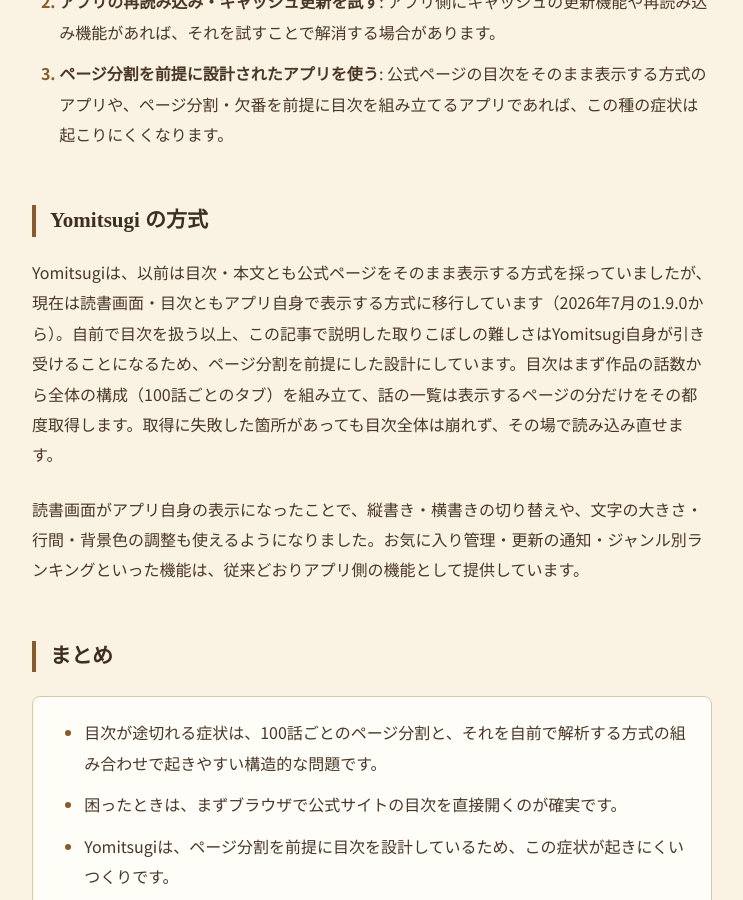
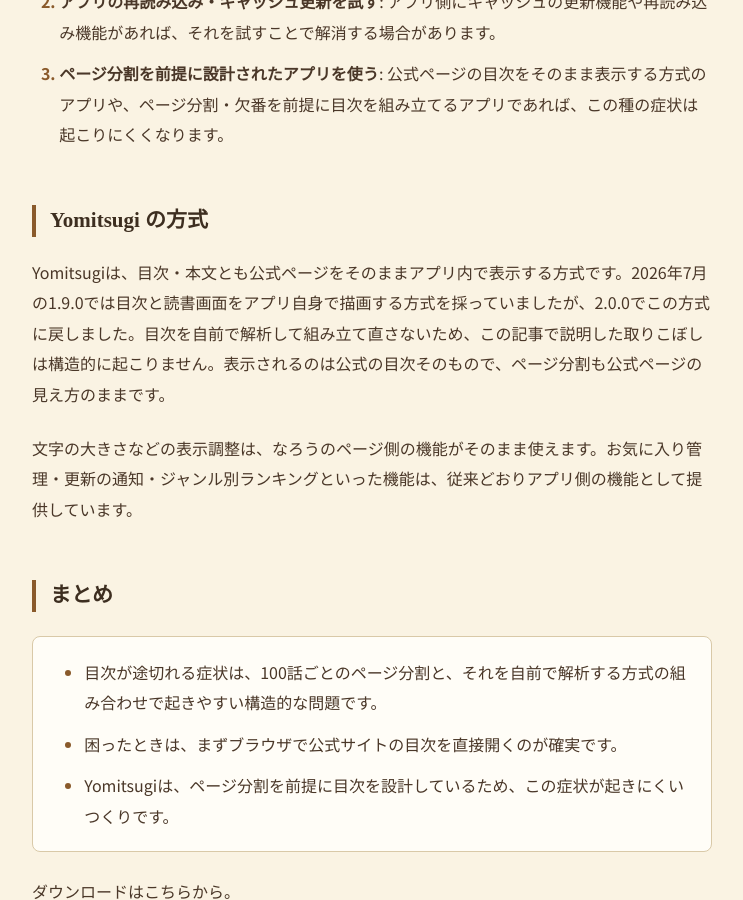
Before and after one commit to MetamoL/yomitsugi-legal, a Jekyll site: the page built from articles/narou-mokuji-togireru.md, in a window 1280 px wide and 900 px high, scrolled down 1575 px. Shown: the whole window, without its empty margins (268-1011 px from the left). Built offline with Jekyll 4.4.1, drawn with Linux system fonts in a browser that asks for light colours; our own code applies the rules of GitHub Pages for plain Markdown files; some of the changed text lies outside the part shown.

Commit message:
docs: 2.0.0のWebView回帰を公開ページ3本に反映（🧑2026-09-01承認・撤去済み機能の説明を是正）
Co-Authored-By: Claude Fable 5 <noreply@anthropic.com>

```diff
--- a/articles/narou-mokuji-togireru.md
+++ b/articles/narou-mokuji-togireru.md
@@ -40,9 +40,9 @@ last_modified_at: 2026-07-30
 
 ## Yomitsugi の方式
 
-Yomitsugiは、以前は目次・本文とも公式ページをそのまま表示する方式を採っていましたが、現在は読書画面・目次ともアプリ自身で表示する方式に移行しています（2026年7月の1.9.0から）。自前で目次を扱う以上、この記事で説明した取りこぼしの難しさはYomitsugi自身が引き受けることになるため、ページ分割を前提にした設計にしています。目次はまず作品の話数から全体の構成（100話ごとのタブ）を組み立て、話の一覧は表示するページの分だけをその都度取得します。取得に失敗した箇所があっても目次全体は崩れず、その場で読み込み直せます。
+Yomitsugiは、目次・本文とも公式ページをそのままアプリ内で表示する方式です。2026年7月の1.9.0では目次と読書画面をアプリ自身で描画する方式を採っていましたが、2.0.0でこの方式に戻しました。目次を自前で解析して組み立て直さないため、この記事で説明した取りこぼしは構造的に起こりません。表示されるのは公式の目次そのもので、ページ分割も公式ページの見え方のままです。
 
-読書画面がアプリ自身の表示になったことで、縦書き・横書きの切り替えや、文字の大きさ・行間・背景色の調整も使えるようになりました。お気に入り管理・更新の通知・ジャンル別ランキングといった機能は、従来どおりアプリ側の機能として提供しています。
+文字の大きさなどの表示調整は、なろうのページ側の機能がそのまま使えます。お気に入り管理・更新の通知・ジャンル別ランキングといった機能は、従来どおりアプリ側の機能として提供しています。
 
 ## まとめ
 
```
Also changed, not shown: other parts of articles/narou-mokuji-togireru.md (+2 -2 lines), articles/narou-sumaho-kaiteki.md (+3 -3 lines), index.md (+1 -1 lines).
